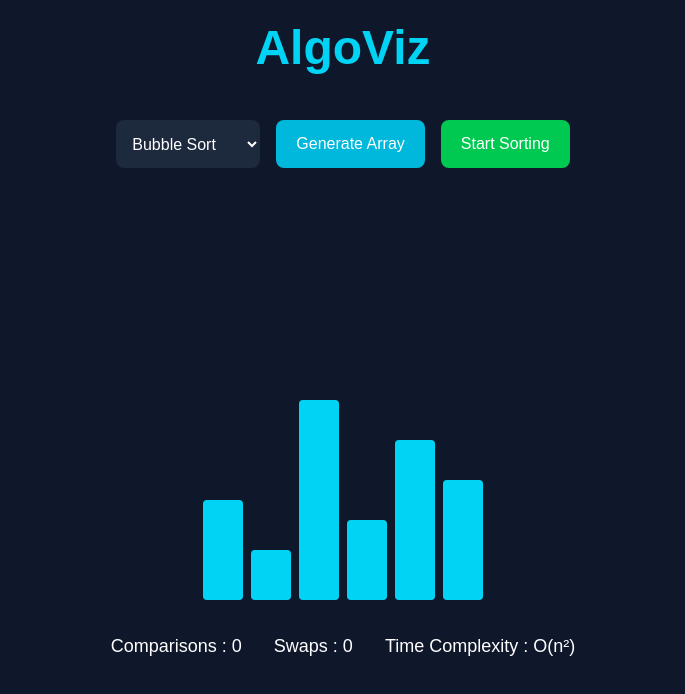
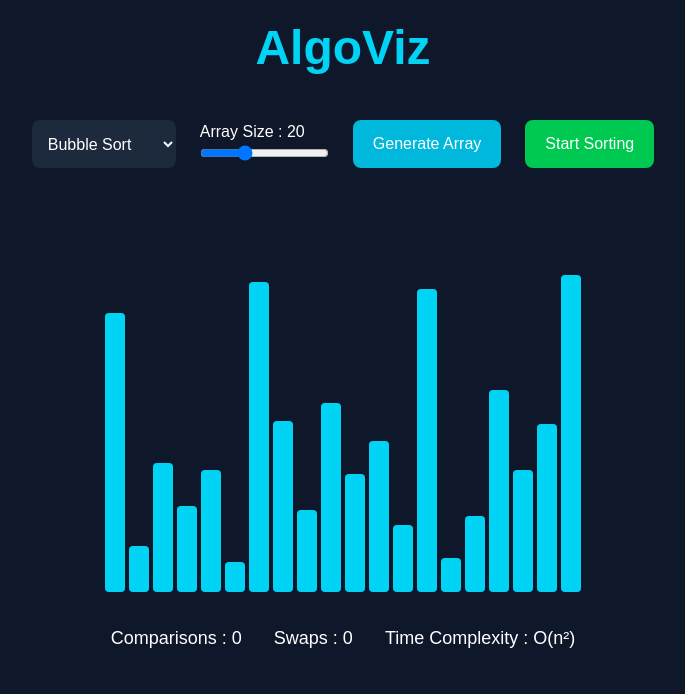
Before and after one commit to ananyasatyapal08/AlgoViz, a React (Vite) app: page / in a window 1280 px wide. Shown: the top 694 px of the page, without its empty margins (297-982 px from the left). Built offline with nearby package versions, Linux system fonts and the light colour scheme.

Commit message:
Added dynamic array generation and size slider

```diff
--- a/src/App.tsx
+++ b/src/App.tsx
@@ -1,17 +1,41 @@
+import { useEffect, useState } from "react";
 import Navbar from "./components/Navbar";
 import Controls from "./components/Controls";
 import ArrayBars from "./components/ArrayBars";
 import PerformancePanel from "./components/PerformancePanel";
 
 function App() {
+
+  const [array, setArray] = useState<number[]>([]);
+  const [size, setSize] = useState(20);
+
+  function generateArray() {
+
+    const temp = [];
+
+    for(let i=0;i<size;i++){
+      temp.push(Math.floor(Math.random()*300)+20);
+    }
+
+    setArray(temp);
+  }
+
+  useEffect(()=>{
+    generateArray();
+  },[size]);
+
   return (
     <div className="min-h-screen bg-slate-900 text-white">
 
       <Navbar />
 
-      <Controls />
+      <Controls
+        generateArray={generateArray}
+        size={size}
+        setSize={setSize}
+      />
 
-      <ArrayBars />
+      <ArrayBars array={array}/>
 
       <PerformancePanel />
 
--- a/src/components/ArrayBars.tsx
+++ b/src/components/ArrayBars.tsx
@@ -1,17 +1,24 @@
-function ArrayBars() {
+interface Props{
+    array:number[];
+}
 
-  const arr = [100, 50, 200, 80, 160, 120];
+function ArrayBars({array}:Props) {
 
   return (
-    <div className="flex items-end justify-center gap-2 h-96 mt-12">
+    <div className="flex items-end justify-center gap-1 h-96 mt-10">
 
-      {arr.map((value, index) => (
-        <div
-          key={index}
-          className="bg-cyan-400 w-10 rounded"
-          style={{ height: `${value}px` }}
-        />
-      ))}
+      {
+        array.map((value,index)=>(
+          <div
+            key={index}
+            className="bg-cyan-400 rounded"
+            style={{
+              height:`${value}px`,
+              width:"20px"
+            }}
+          />
+        ))
+      }
 
     </div>
   );
--- a/src/components/Controls.tsx
+++ b/src/components/Controls.tsx
@@ -1,6 +1,14 @@
-function Controls() {
-  return (
-    <div className="flex flex-wrap justify-center gap-4 mt-6">
+interface Props{
+    generateArray:()=>void;
+    size:number;
+    setSize:React.Dispatch<React.SetStateAction<number>>;
+}
+
+function Controls({generateArray,size,setSize}:Props){
+
+  return(
+
+    <div className="flex flex-wrap justify-center gap-6 mt-6">
 
       <select className="bg-slate-800 p-3 rounded-lg">
         <option>Bubble Sort</option>
@@ -8,7 +16,24 @@ function Controls() {
         <option>Insertion Sort</option>
       </select>
 
-      <button className="bg-cyan-500 px-5 py-3 rounded-lg">
+      <div>
+
+        <p>Array Size : {size}</p>
+
+        <input
+          type="range"
+          min="5"
+          max="50"
+          value={size}
+          onChange={(e)=>setSize(Number(e.target.value))}
+        />
+
+      </div>
+
+      <button
+      className="bg-cyan-500 px-5 py-3 rounded-lg"
+      onClick={generateArray}
+      >
         Generate Array
       </button>
 
@@ -17,7 +42,7 @@ function Controls() {
       </button>
 
     </div>
-  );
+  )
 }
 
 export default Controls;
--- /dev/null
+++ b/src/types/SortStats.ts
@@ -0,0 +1,4 @@
+export interface SortStats {
+  comparisons: number;
+  swaps: number;
+}
```
